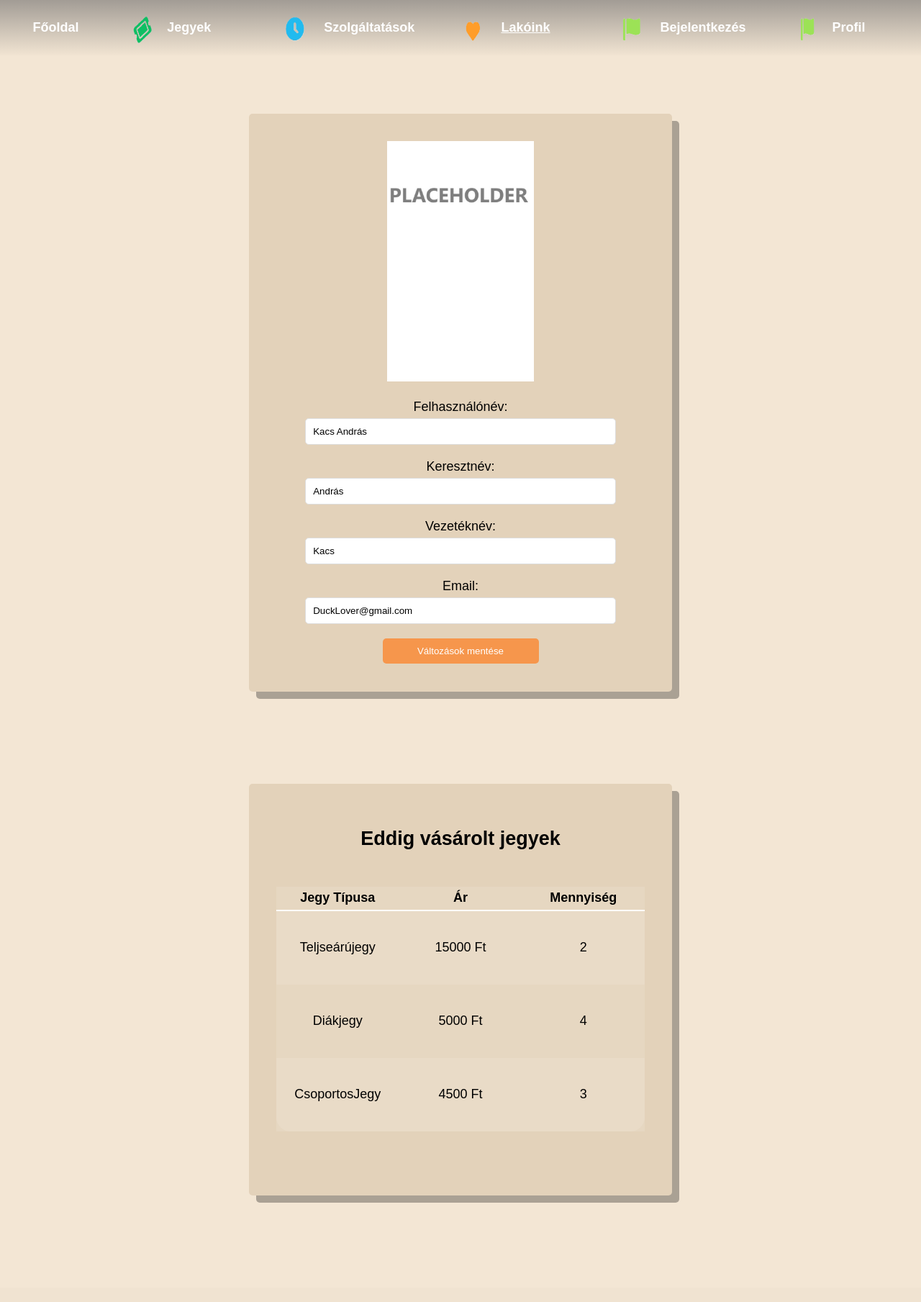
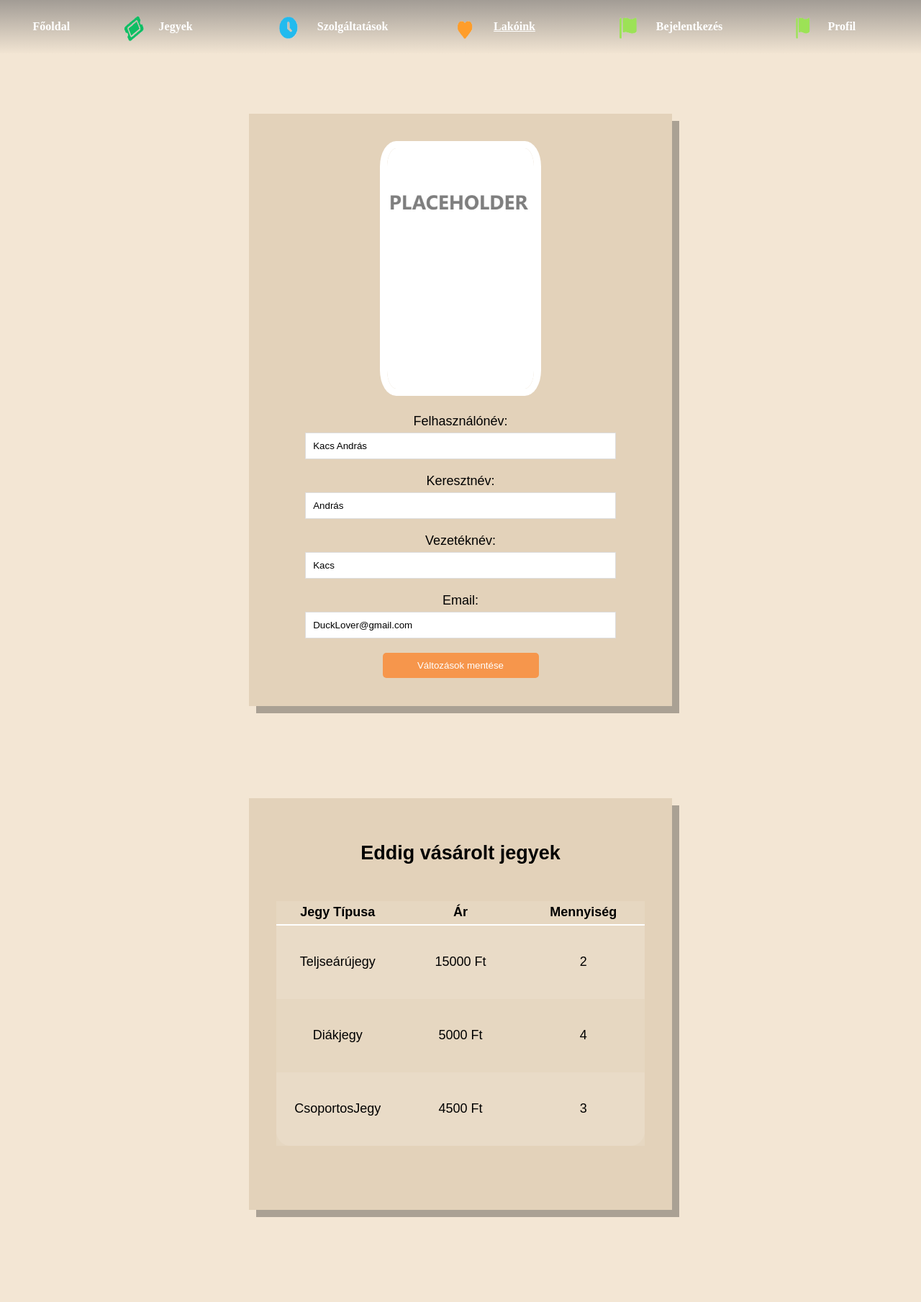
Before and after one commit to BaratP/Zoowebsite, a PHP site: page /html/profil.html in a window 1280 px wide. Shown: the whole page at 72% size. Before the commit the page ends 1671 px from the top, so only its background shows below. Run offline with PHP 8.4, Linux system fonts and the light colour scheme.

Commit message:
Add files via upload

```diff
--- a/Allatkert/css/profil.css
+++ b/Allatkert/css/profil.css
@@ -1,6 +1,4 @@
 body {
-    font-family: sans-serif;
-    font-size: large;
     text-justify: inter-word;
     text-align: center;
     stroke: white;
@@ -14,13 +12,16 @@ h1 {
     margin-top: 10%;
     background-color: #e3d2ba;
     padding: 3%;
-    border-radius: 5px;
     box-shadow: 10px 10px 0 rgba(0, 0, 0, 0.3);
     height: 50%;
     width: 40%;
 }
 .avatar {
     width: 40%;
+    border-radius: 10%;
+    border-width: 10px;
+    border-style: solid;
+    border-color: white;
 }
 .profile-info {
     margin-top: 20px;
@@ -34,7 +35,6 @@ input[type="text"], input[type="password"], input[type="email"] {
     padding: 10px;
     margin-bottom: 20px;
     border: 1px solid #ddd;
-    border-radius: 5px;
 }
 .save-btn {
     background-color: #f6964c;
@@ -49,6 +49,8 @@ input[type="text"], input[type="password"], input[type="email"] {
 main {
     width: 100%;
     display: flex;
+    font-family: sans-serif;
+    font-size: large;
     justify-content: center;
     flex-direction: column;
     align-items: center;
```
Also changed, not shown: Allatkert/media/OIG3 (1).jpg (added).
